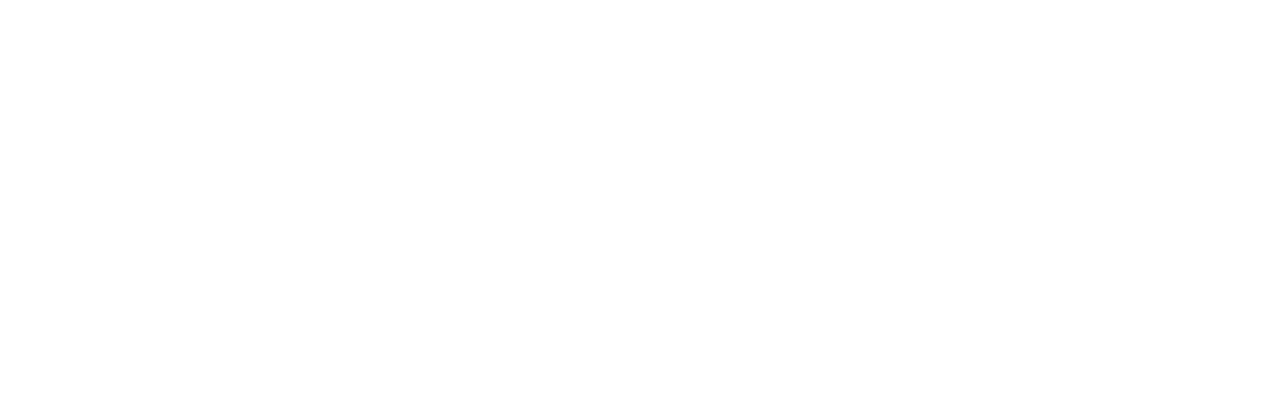
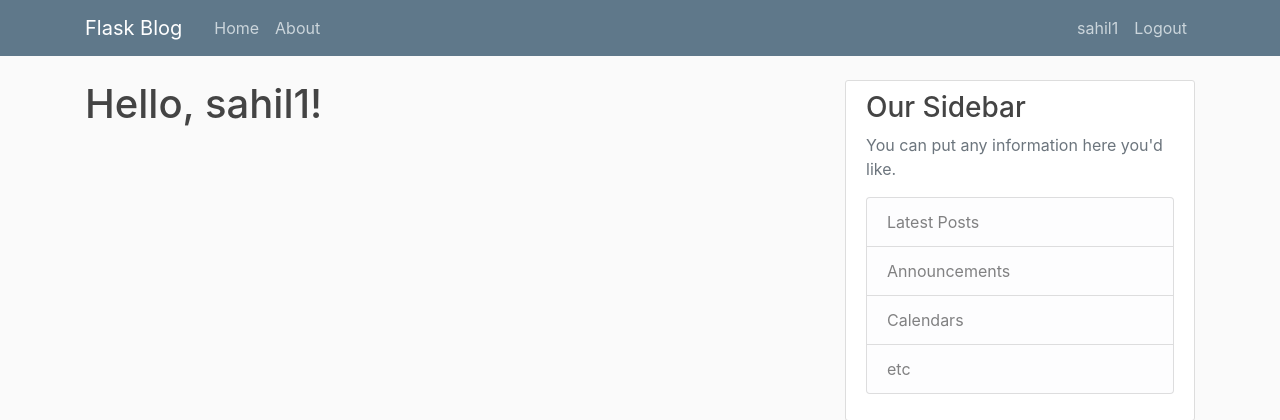
Before and after one commit to sahil9001/Flask_Blog, a Flask app: page /account in a window 1280 px wide. Before the commit the part shown is empty. Shown: the top 420 px of the page. Run offline with Flask 2, Linux system fonts and the light colour scheme; a user stored in the database is signed in; some libraries are stand-ins or nearby versions.

Commit message:
Changes to be committed: 	modified:   flaskblog/templates/account.html 	modified:   flaskblog/templates/layout.html

```diff
--- a/flaskblog/templates/account.html
+++ b/flaskblog/templates/account.html
@@ -0,0 +1,4 @@
+{% extends "layout.html" %}
+{% block content %}
+<h1>Hello, {{ current_user.username }}!</h1>
+{% endblock content%}
--- a/flaskblog/templates/layout.html
+++ b/flaskblog/templates/layout.html
@@ -31,6 +31,7 @@
                     <!-- Navbar Right Side -->
                     <div class="navbar-nav">
                         {% if current_user.is_authenticated %}
+                        <a class="nav-item nav-link" href="/account">{{current_user.username}}</a>
                         <a class="nav-item nav-link" href="/logout">Logout</a>
                         {% else %}
                         <a class="nav-item nav-link" href="/login">Login</a>
```
